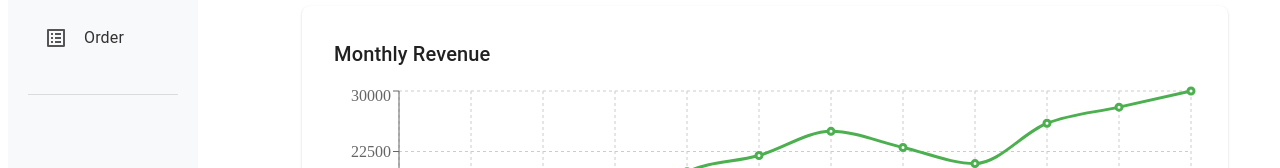
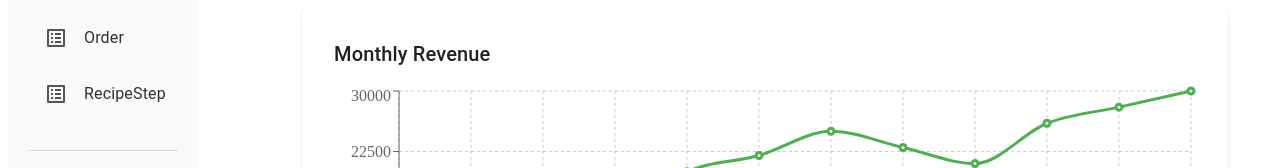
Before and after one commit to thientruong51/AutoChefFE, a React (Vite) app: page / in a window 1280 px wide. Shown: the part 254-422 px from the top of the page. Built offline with nearby package versions, Linux system fonts and the light colour scheme; no server answers; sample sign-in values are in the browser's storage.

Commit message:
[ADD] Add RecipeSteps Page

```diff
--- a/src/App.jsx
+++ b/src/App.jsx
@@ -9,6 +9,7 @@ import Orders from "./pages/Orders";
 import Login from "./pages/Login";
 import Register from "./pages/Register";
 import MainLayout from "./layouts/MainLayout";
+import RecipeSteps from "./pages/RecipeSteps"
 
 const PrivateRoute = ({ children }) => {
   const [isAuthenticated, setIsAuthenticated] = useState(!!localStorage.getItem("token"));
@@ -42,6 +43,7 @@ const App = () => {
       <Route path="employees" element={<Employees />} />
       <Route path="products" element={<Products />} />
       <Route path="orders" element={<Orders />} />
+      <Route path="recipeSteps" element={<RecipeSteps />} />
     </Route>
   </Routes>
 </Router>
--- a/src/components/Sidebar.jsx
+++ b/src/components/Sidebar.jsx
@@ -21,6 +21,7 @@ const Sidebar = () => {
     { text: "Employee", icon: <People />, path: "/employees" },
     { text: "Product", icon: <RamenDiningIcon />, path: "/products" },
     { text: "Order", icon: <ListAltIcon />, path: "/orders" },
+    { text: "RecipeStep", icon: <ListAltIcon />, path: "/recipeSteps" },
   ];
 
   return (
```
Also changed, not shown: src/pages/RecipeSteps.jsx (renamed from src/pages/RecipeStep.jsx).
